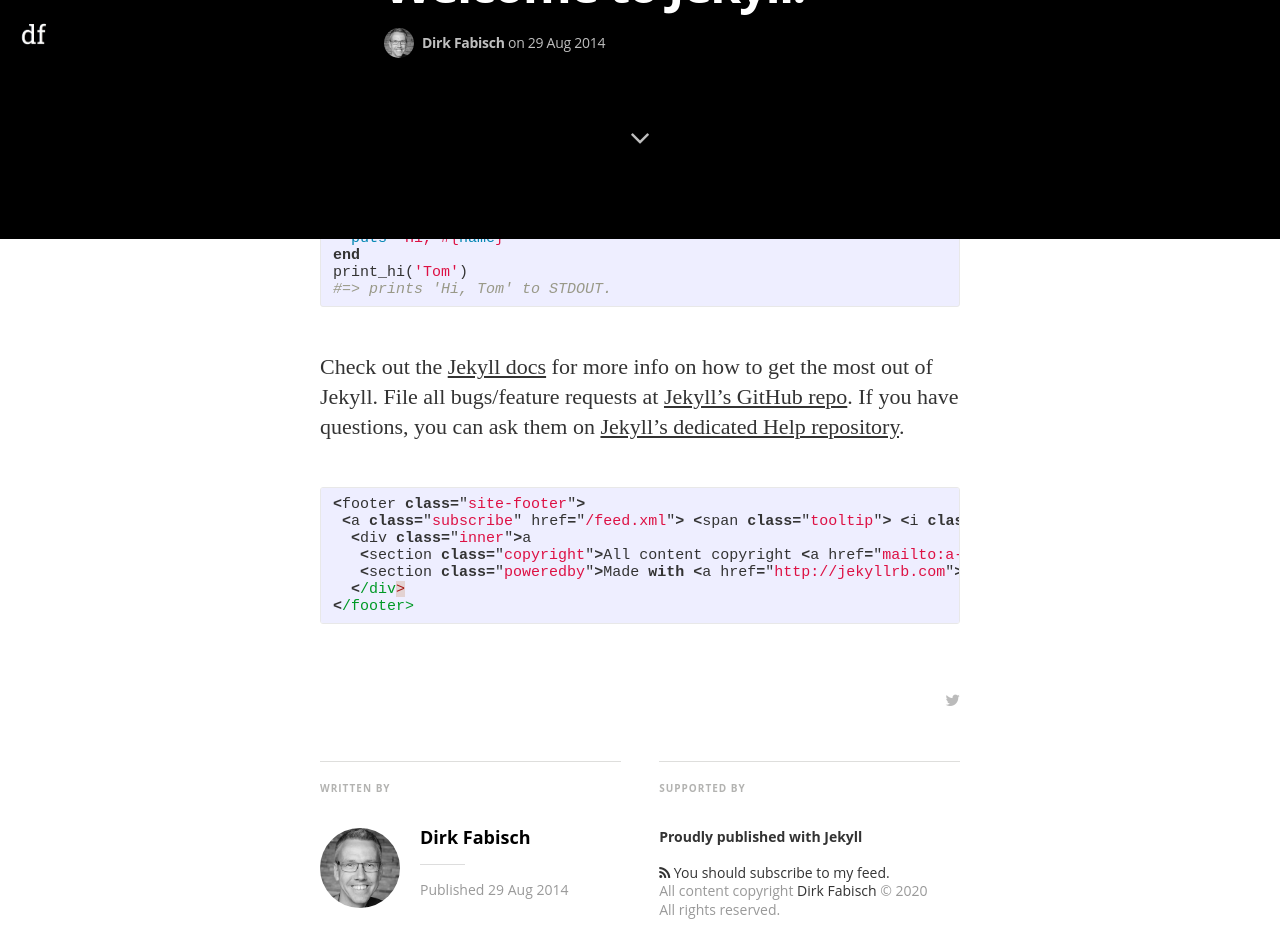
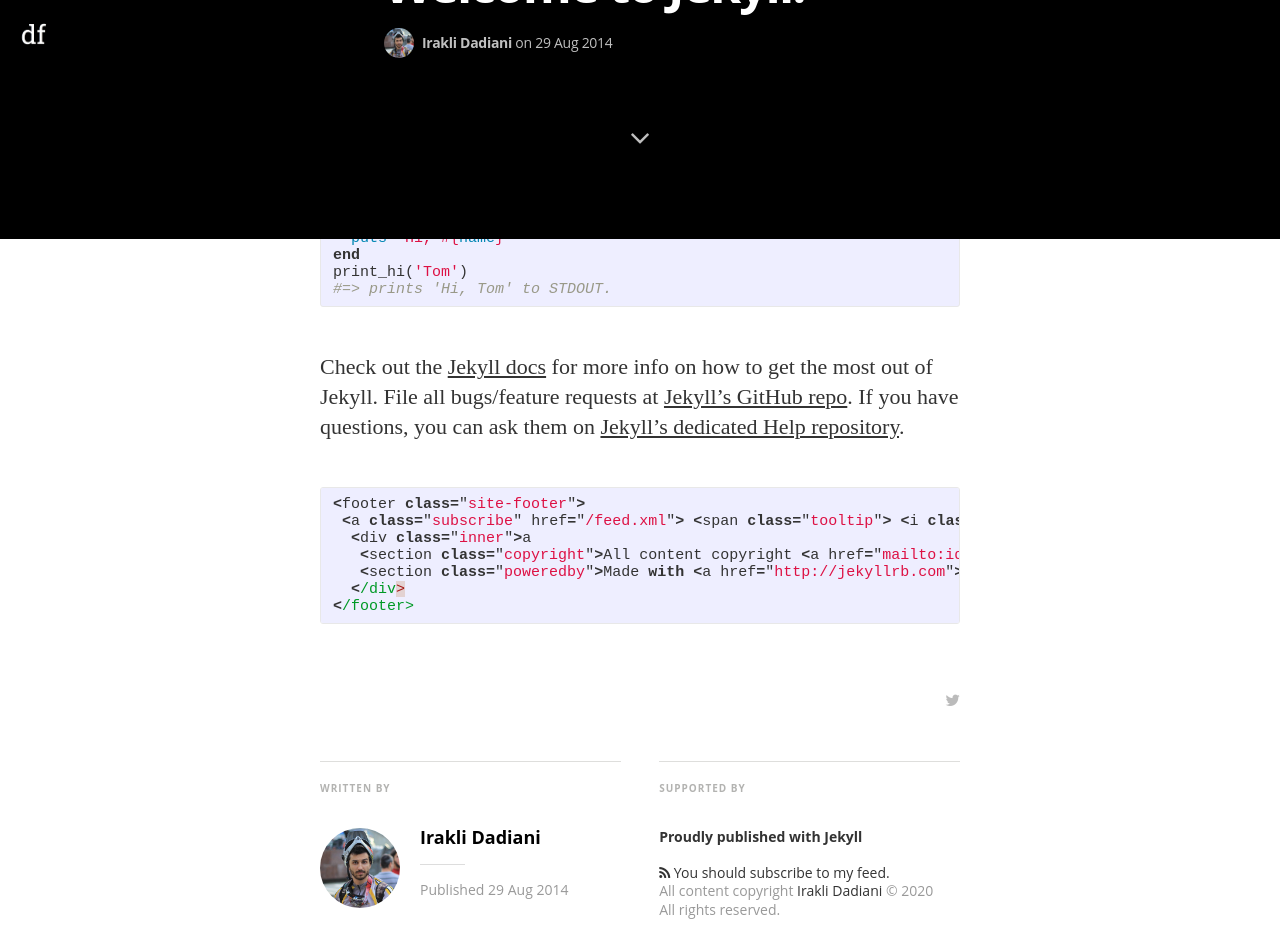
Before and after one commit to ikakus/ikakus.github.io, a Jekyll site: the page built from _posts/2014-08-29-welcome-to-jekyll.markdown, in a window 1280 px wide and 1400 px high, scrolled down 1161 px. Shown: the top 952 px of the window. Built offline with Jekyll 4.4.1, drawn with Linux system fonts in a browser that asks for light colours; nearby versions of some CDN libraries; some web fonts are replaced; some of the changed text lies outside the part shown.

Commit message:
update info

```diff
--- a/_config.yml
+++ b/_config.yml
@@ -4,25 +4,25 @@ gems:
   - jekyll-paginate
 
 # Site settings
-title: "Mediator"
+title: "Personal blog"
 description: > # this means to ignore newlines until "email:"
-   A Jekyll theme - Medium inspired
+  Tech stuff
 
-email: a-mail@mail.mail
+email: idadiani88@gmail.com
 #blog logo
 logo: "/assets/images/df_logo.jpg"
 float_logo: true # true, false (default)
 
 # blog cover
-cover: "/assets/images/cA4aKEIPQrerBnp1yGHv_IMG_9534-3-2.jpg"
+cover: "/assets/images/cover.jpg"
 
-name: 'Dirk Fabisch'
-author: 'Dirk Fabisch'
+name: 'Irakli Dadiani'
+author: 'Irakli Dadiani'
 author_image: "/assets/images/author.jpg"
 
 paginate:	5
 
-url: "http://myblog.***.***" # the base hostname & protocol for your site
+url: "https://github.com/ikakus" # the base hostname & protocol for your site
 baseurl: ""
 #used to display twitter cards
 twitter_handle: '@dirkfabisch'
```
Also changed, not shown: assets/images/author.jpg, assets/images/cover.jpg (added).
